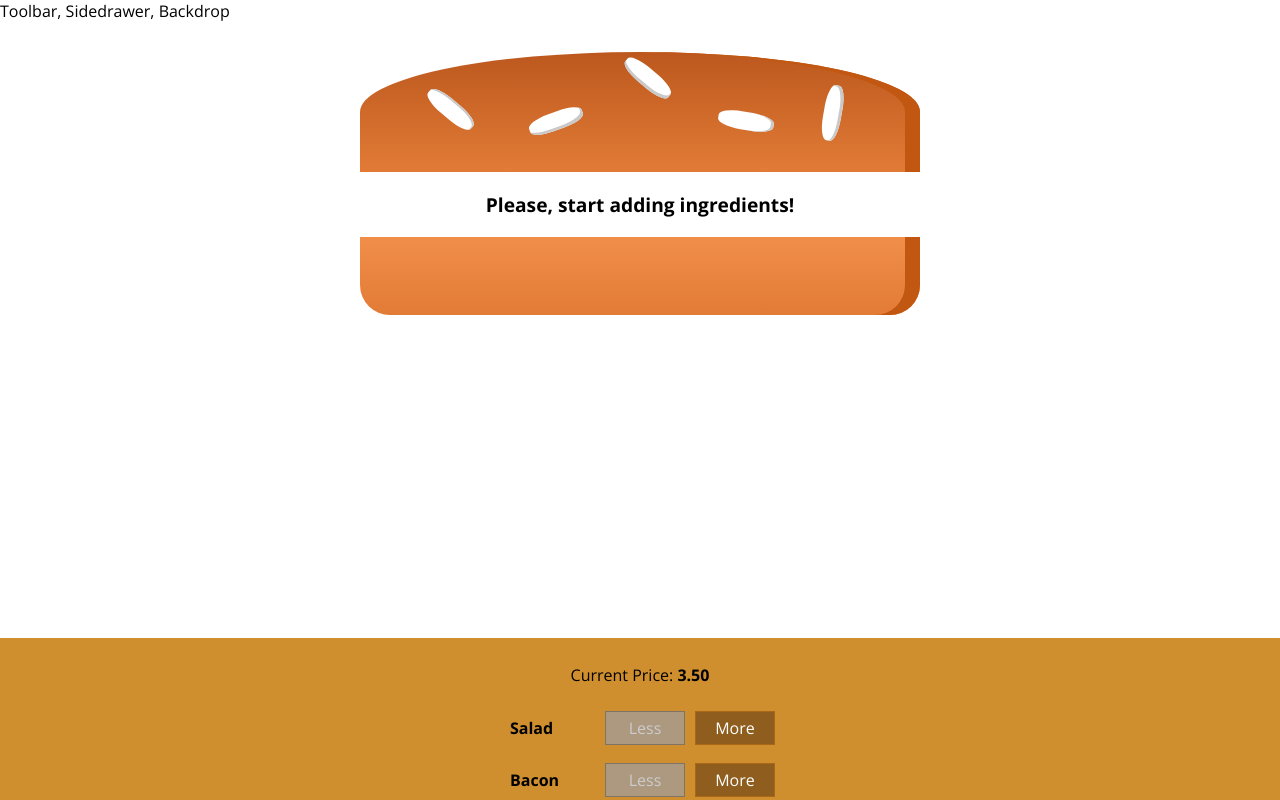
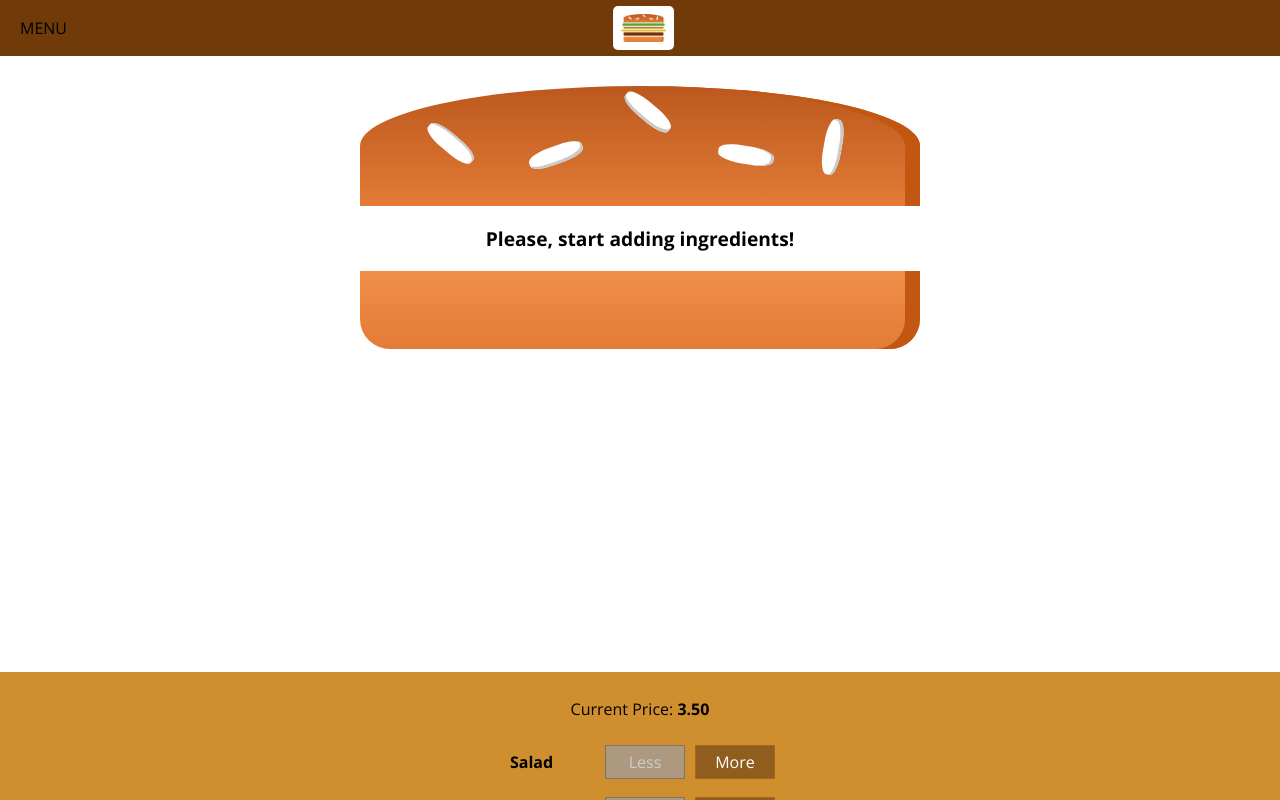
Before and after one commit to IrynaBakal/burger-project, a React app: page / in a window 1280 px wide. Shown: the top 800 px of the page. Built offline with nearby package versions, Linux system fonts and the light colour scheme.

Commit message:
added logo into toolbar

```diff
--- a/src/components/Layout/Layout.css
+++ b/src/components/Layout/Layout.css
@@ -1,3 +1,3 @@
 .Content {
-    margin-top: 1rem;
+    margin-top: 72px;
 }
--- a/src/components/Layout/Layout.js
+++ b/src/components/Layout/Layout.js
@@ -1,10 +1,11 @@
 import React from 'react';
 import Aux from '../../hoc/Auxx';
 import classes from './Layout.css';
+import Toolbar from '../Navigation/Toolbar/Toolbar';
 
 const layout = (props) => (
     <Aux>
-        <div>Toolbar, Sidedrawer, Backdrop</div>
+        <Toolbar />
         <main className={classes.Content}>{props.children}</main>
     </Aux>
 )
--- /dev/null
+++ b/src/components/Logo/Logo.css
@@ -0,0 +1,11 @@
+.Logo{
+	background-color: white;
+	padding: 8px;
+	height: 80%;
+	box-sizing: border-box;
+	border-radius: 5px;
+}
+
+.Logo img{
+	height: 100%;
+}
--- /dev/null
+++ b/src/components/Logo/Logo.js
@@ -0,0 +1,11 @@
+import React from 'react';
+import burgerLogo from '../../assets/images/burger-logo.png';
+import classes from './Logo.css';
+
+const logo = (props) => (
+	<div className={classes.Logo}>
+		<img src={burgerLogo} alt='Burger logo'/>
+	</div>
+);
+
+export default logo;
--- /dev/null
+++ b/src/components/Navigation/Toolbar/Toolbar.css
@@ -0,0 +1,18 @@
+.Toolbar {
+	height: 56px;
+	width: 100%;
+	position: fixed;
+	top: 0;
+	left: 0;
+	background-color: #703B09;
+	display: flex;
+	justify-content: space-between;
+	align-items: center;
+	padding: 0 20px;
+	box-sizing: border-box;
+	z-index: 90;
+}
+
+.Toolbar nav{
+	height: 100%;
+}
--- /dev/null
+++ b/src/components/Navigation/Toolbar/Toolbar.js
@@ -0,0 +1,15 @@
+import React from 'react';
+import classes from './Toolbar.css';
+import Logo from '../../Logo/Logo';
+
+const toolbar = (props) => (
+	<header className={classes.Toolbar}>
+		<div>MENU</div>
+		<Logo />
+		<nav>
+			<ul></ul>
+		</nav>
+	</header>
+)
+
+export default toolbar;
```
Also changed, not shown: src/assets/images/burger-logo.png (added).
